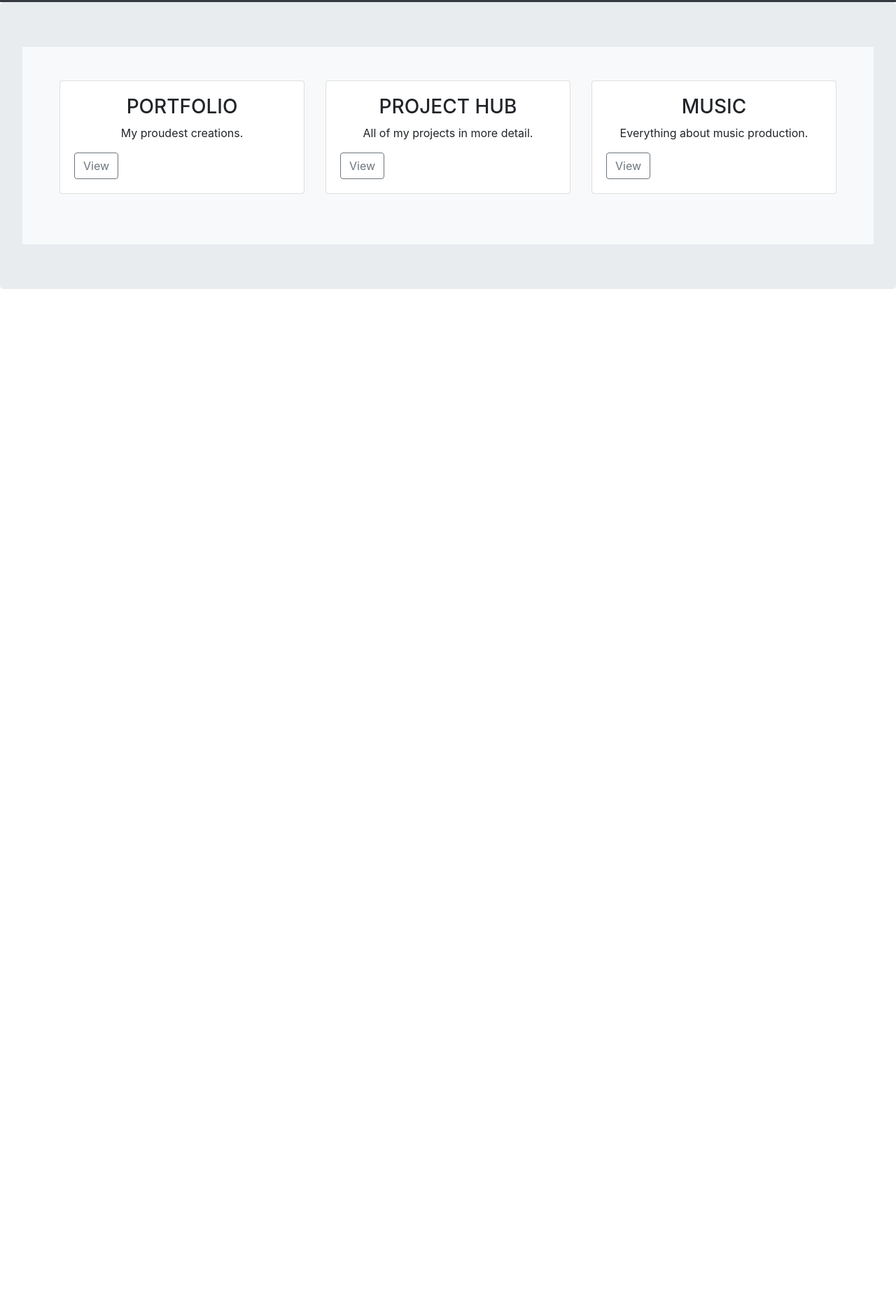
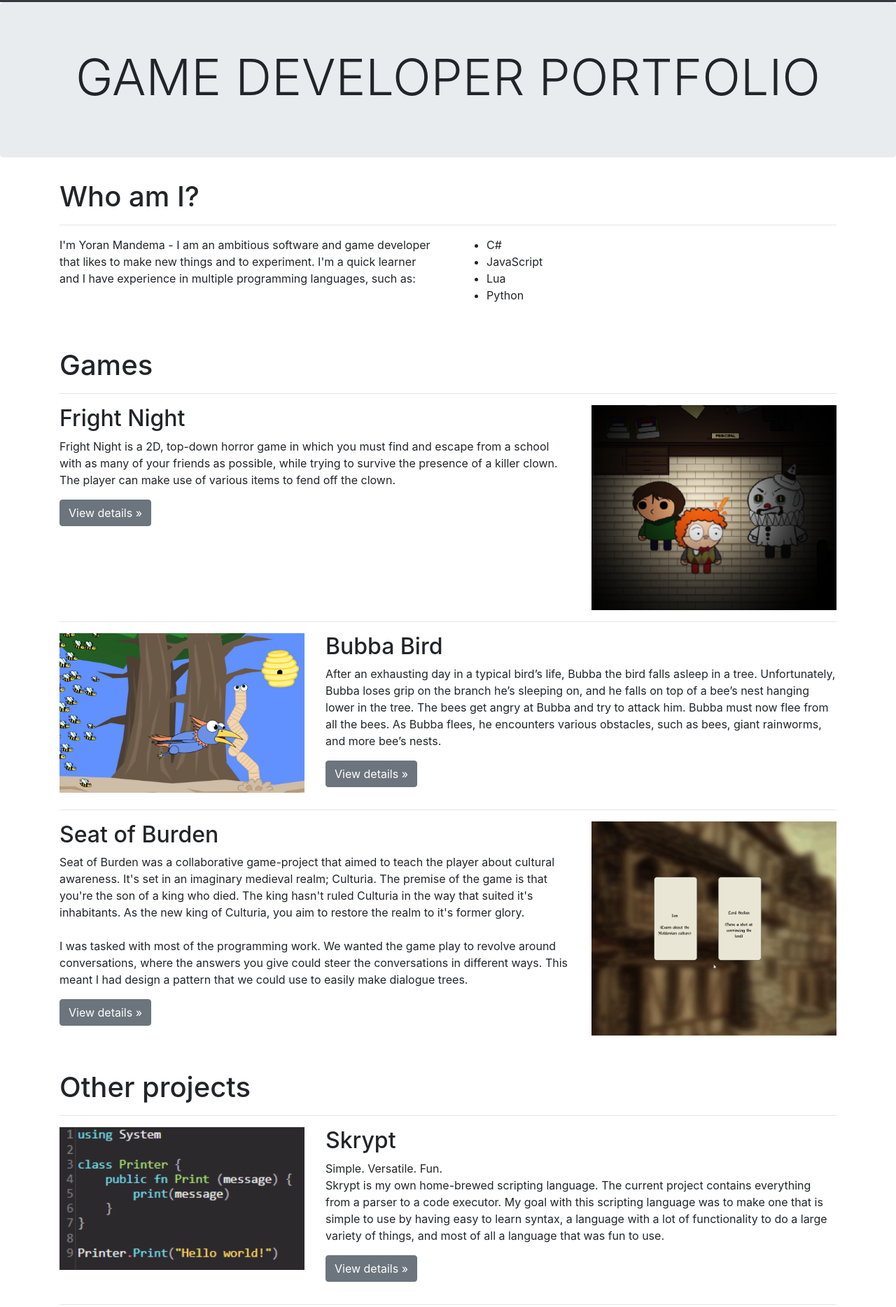
Before and after one commit to KrispyteK/KrispyteK.github.io, a plain HTML site: page index.html in a window 1280 px wide. Shown: the part 53-1921 px from the top of the page at 70% size. Before the commit the page ends 800 px from the top, so only its background shows below. Drawn offline with nearby package versions, Linux system fonts and the light colour scheme.

```diff
--- a/index.html
+++ b/index.html
@@ -10,11 +10,12 @@
     <link rel="stylesheet" href="https://maxcdn.bootstrapcdn.com/bootstrap/4.0.0/css/bootstrap.min.css" integrity="sha384-Gn5384xqQ1aoWXA+058RXPxPg6fy4IWvTNh0E263XmFcJlSAwiGgFAW/dAiS6JXm"
         crossorigin="anonymous">
 
+    <link rel="stylesheet" type="text/css" href="../css/misc.css">
+
     <title>Yoran Mandema</title>
 </head>
 
 <body>
-
     <header>
         <div class="collapse bg-dark" id="navbarHeader">
             <div class="container">
@@ -37,7 +38,7 @@
         </div>
         <div class="navbar navbar-dark bg-dark box-shadow">
             <div class="container d-flex justify-content-between">
-                <a href="index.html" class="navbar-brand d-flex align-items-center">
+                <a href="../index.html"" class=" navbar-brand d-flex align-items-center">
                     <strong>Yoran Mandema</strong>
                 </a>
                 <button class="navbar-toggler" type="button" data-toggle="collapse" data-target="#navbarHeader"
@@ -49,82 +50,134 @@
     </header>
 
     <main role="main">
-        <!--
-        <section class="jumbotron text-center">
+
+        <!-- Main jumbotron for a primary marketing message or call to action -->
+        <div class="jumbotron">
             <div class="container">
-                <h1 class="jumbotron-heading">Album example</h1>
-                <p class="lead text-muted">Something short and leading about the collection below—its contents, the
-                    creator, etc. Make it short and sweet, but not too short so folks don't simply skip over it
-                    entirely.</p>
-                <p>
-                    <a href="#" class="btn btn-primary my-2">Main call to action</a>
-                    <a href="#" class="btn btn-secondary my-2">Secondary action</a>
-                </p>
+                <h1 class="display-3" align="center">GAME DEVELOPER PORTFOLIO</h1>
             </div>
-        </section> -->
+        </div>
 
-        <section class="jumbotron text-center">
-            <div class="album py-5 bg-light">
-                <div class="container">
+        <div class="container">
+            <!-- Example row of columns -->
+            <div class="row">
+                <div class="col-md-12">
+                    <h1>Who am I?</h1>
+                    <hr>
+                </div>
 
-                    <div class="row">
-                        <div class="col-md-4">
-                            <div class="card mb-4 box-shadow">
-                                <!-- <img class="card-img-top" data-src="" alt="Card image cap"> -->
-                                <div class="card-body">
-                                    <h3>PORTFOLIO</h3>
-                                    <p class="card-text">My proudest creations.</p>
-                                    <div class="d-flex justify-content-between align-items-center">
-                                        <div class="btn-group">
-                                            <a href="portfolio/main.html" class="btn btn-info btn-outline-secondary"
-                                                role="button">View</a>
-                                        </div>
-                                    </div>
-                                </div>
-                            </div>
-                        </div>
+                <div class="col-md-6">
+                    <p>I'm Yoran Mandema - I am an ambitious software and game developer that likes to make new things
+                        and to experiment. I'm a quick learner and I have experience in multiple programming languages,
+                        such as:</p>
+                </div>
 
-                        <div class="col-md-4">
-                            <div class="card mb-4 box-shadow">
-                                <!-- <img class="card-img-top" data-src="" alt="Card image cap"> -->
-                                <div class="card-body">
-                                    <h3>PROJECT HUB</h3>
-                                    <p class="card-text">All of my projects in more detail.</p>
-                                    <div class="d-flex justify-content-between align-items-center">
-                                        <div class="btn-group">
-                                            <a href="portfolio/main.html" class="btn btn-info btn-outline-secondary"
-                                                role="button">View</a>
-                                        </div>
-                                    </div>
-                                </div>
-                            </div>
-                        </div>
+                <div class="col-md-6">
+                    <ul>
+                        <li>C#</li>
+                        <li>JavaScript</li>
+                        <li>Lua</li>
+                        <li>Python</li>
+                    </ul>
+                </div>
 
-                        <div class="col-md-4">
-                            <div class="card mb-4 box-shadow">
-                                <!-- <img class="card-img-top" data-src="" alt="Card image cap"> -->
-                                <div class="card-body">
-                                    <h3>MUSIC</h3>
-                                    <p class="card-text">Everything about music production.</p>
-                                    <div class="d-flex justify-content-between align-items-center">
-                                        <div class="btn-group">
-                                            <a href="portfolio/main.html" class="btn btn-info btn-outline-secondary"
-                                                role="button">View</a>
-                                        </div>
-                                    </div>
-                                </div>
-                            </div>
-                        </div>
-                    </div>
+                <div class="col-md-12">
+                    <br>
+                    <br>
+                    <h1>Games</h1>
+                    <hr>
                 </div>
+
+                <div class="col-md-8">
+                    <h2>Fright Night</h2>
+                    <p>Fright Night is a 2D, top-down horror game in which you must find and escape from a school with
+                        as many of your friends as possible, while trying to survive the presence of a killer clown.
+                        The
+                        player can make use of various items to fend off the clown.</p>
+                    <p><a class="btn btn-secondary" href="#" role="button">View details &raquo;</a></p>
+                </div>
+                <div class="col-md-4"> <img src="images/frightnight.png" class="img-fluid" style="width: 100%"> </div>
+
+                <div class="col-md-12">
+                    <hr>
+                </div>
+
+                <div class="col-md-4"> <img src="images/bubba.png" class="img-fluid" style="width: 100%"> </div>
+                <div class="col-md-8">
+                    <h2>Bubba Bird</h2>
+                    <p>After an exhausting day in a typical bird’s life, Bubba the bird falls asleep in a tree.
+                        Unfortunately, Bubba loses grip on the branch he’s sleeping on, and he falls on top of a bee’s
+                        nest hanging lower in the tree. The bees get angry at Bubba and try to attack him. Bubba must
+                        now flee from all the bees. As Bubba flees, he encounters various obstacles, such as bees,
+                        giant rainworms, and more bee’s nests. </p>
+                    <p><a class="btn btn-secondary" href="#" role="button">View details &raquo;</a></p>
+                </div>
+
+                <div class="col-md-12">
+                    <hr>
+                </div>
+
+                <div class="col-md-8">
+                    <h2>Seat of Burden</h2>
+                    <p>Seat of Burden was a collaborative game-project that aimed to teach the player about cultural
+                        awareness. It's set in an imaginary medieval realm; Culturia. The premise of the game is that
+                        you're the son of a king who died. The king hasn't ruled Culturia in the way that suited it's
+                        inhabitants. As the new king of Culturia, you aim to restore the realm to it's former glory.
+                        <br><br> I was tasked with most of the programming work. We wanted the game play to revolve
+                        around conversations, where the answers you give could steer the conversations in different
+                        ways. This meant I had design a pattern that we could use to easily make dialogue trees. </p>
+                    <p><a class="btn btn-secondary" href="#" role="button">View details &raquo;</a></p>
+                </div>
+                <div class="col-md-4"> <img src="images/seatofburden.gif" class="img-fluid" style="width: 100%"> </div>
+
+                <div class="col-md-12">
+                    <br>
+                    <br>
+                    <h1>Other projects</h1>
+                    <hr>
+                </div>
+
+                <div class="col-md-4"> <img src="images/skrypt.png" class="img-fluid" style="width: 100%"> </div>
+                <div class="col-md-8">
+                    <h2>Skrypt</h2>
+                    <p>Simple. Versatile. Fun. <br> Skrypt is my own home-brewed scripting language. The current
+                        project contains everything from a parser to a code executor. My goal with this scripting
+                        language was to make one that is simple to use by having easy to learn syntax, a language with
+                        a lot of functionality to do a large variety of things, and most of all a language that was fun
+                        to use.</p>
+                    <p><a class="btn btn-secondary" href="#" role="button">View details &raquo;</a></p>
+                </div>
+
+                <div class="col-md-12">
+                    <hr>
+                </div>
+
+                <div class="col-md-8">
+                    <h2>Python Brain**** Interpreter</h2>
+                    <p>I got pretty interested in the esoteric programming language 'Brainf***'. It's a language that's
+                        meant to be Turing-complete while only using 8 different characters for a program. I wanted to
+                        learn a bit of Python (another programming language), so I decided to make my own Brainf***
+                        interpreter in Python.</p>
+                    <p><a class="btn btn-secondary" href="#" role="button">View details &raquo;</a></p>
+                </div>
+                <div class="col-md-4"> <img src="images/brainf.png" class="img-fluid" style="width: 100%"> </div>
+
             </div>
-        </section>
+        </div>
+
+        <hr>
+
+        </div> <!-- /container -->
 
     </main>
 
-    <script src="js/jquery-3.3.1.min.js"></script>
-    <script src="js/bootstrap.min.js"></script>
-    <script src="js/popper.min.js"></script>
+    <footer class="container">
+        <p>&copy; Yoran Mandema</p>
+    </footer>
+
+    <script src="../js/jquery-3.3.1.min.js"></script>
+    <script src="../js/bootstrap.min.js"></script>
+    <script src="../js/popper.min.js"></script>
 </body>
 
 </html>
```
Also changed, not shown: portfolio/main.html (deleted, +0 -183 lines), skrypt/main.html (deleted, +0 -8 lines), images/brainf.png (renamed from portfolio/images/brainf.png), images/bubba.png (renamed from portfolio/images/bubba.png), images/frightnight.png (renamed from portfolio/images/frightnight.png), images/seatofburden.gif (renamed from portfolio/images/seatofburden.gif), images/seatofburden.png (renamed from portfolio/images/seatofburden.png), images/skrypt.png (renamed from portfolio/images/skrypt.png).
